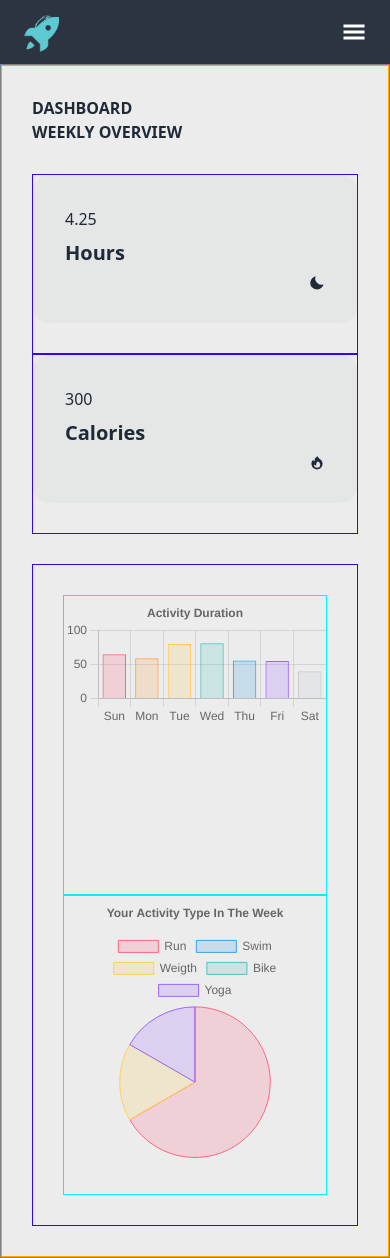
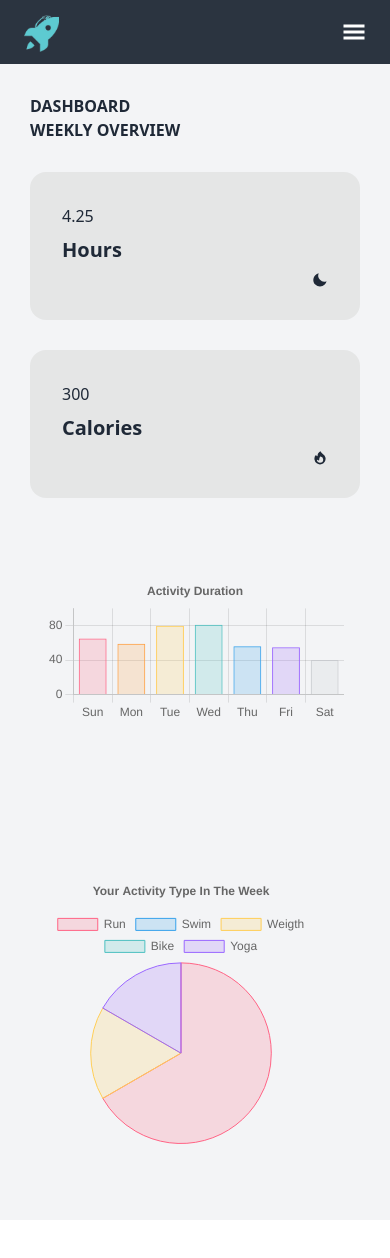
Before and after one commit to JSD5-Team-13/frontend-rocket-fit, a React (Vite) app: page / in a window 390 px wide. After the commit the page ends 1220 px from the top, so only its background shows below. Built offline with nearby package versions, Linux system fonts and the light colour scheme.

Commit message:
edit chart responsive

```diff
--- a/src/component/DashBoard.css
+++ b/src/component/DashBoard.css
@@ -1,19 +1,21 @@
 .dashboard{
     display: flex;
     flex-direction: row;
-    border: 1px solid gray;
-    background-color: #ECECEC;
+    /* border: 1px solid gray; */
+    /* background-color: #ECECEC; */
 }
 .user-profile{
     width: 25%;
-    border: 1px solid green;
+    /* border: 1px solid green; */
 }
 
 .data-dashboard{
     width: 75%;
-    border: 1px solid orange;
+    /* border: 1px solid orange; */
     padding: 30px;
     justify-content: center;
+    /* background-color: #ECECEC; */
+
 }
 
 .data-dashboard, h1, h3{
@@ -27,29 +29,30 @@
     padding-top: 30px;
     padding-bottom: 30px;
 }
+.data-sleep, .data-calories{
+    width: 45%;
+    /* border: 1px solid rgb(52, 4, 246); */
+}
+
 .data-chart{
     display: flex;
     flex-direction: row;
     justify-content: space-around;
-    column-gap: 16px;
-    padding: 30px;
-    /* width: 80%; */
-    border: 1px solid rgb(52, 4, 246);
+    /* column-gap: 16px; */
+    padding: 16px;
+    /* width: 100%; */
+    /* border: 1px solid rgb(52, 4, 246); */
 
-}
-.data-sleep, .data-calories{
-    width: 45%;
-    border: 1px solid rgb(52, 4, 246);
 }
 
 .bar-chart-activity-duration, .pie-chart-activity-type{
     height: 300px;
+    /* border: 1px solid rgb(4, 242, 246); */
     width: 100%;
-    border: 1px solid rgb(4, 242, 246);
 
 }
 
-@media screen and (max-width:768px){
+@media screen and (max-width:1024px){
  .user-profile{
     display: none;
  }
@@ -64,14 +67,13 @@
 
  .data-sleep, .data-calories, .bar-chart-activity-duration, .pie-chart-activity-type{
     align-items: center;
+    width: 100%;
     padding-bottom: 30px;
 
- }
+}
+
 h1, h3{
     padding-left: 0px;
 }
-.data-sleep, .data-calories{
-    width: 100%;
-}
 
 }
--- a/src/component/DashBoard.jsx
+++ b/src/component/DashBoard.jsx
@@ -4,6 +4,7 @@ import { Bar } from "react-chartjs-2";
 import { Pie } from "react-chartjs-2";
 import { BiSolidMoon } from "react-icons/bi";
 import { HiMiniFire } from "react-icons/hi2";
+import SideInformation from "./SideInformationBar";
 
 export const DashBoard = () => {
   const labels = ["Sun", "Mon", "Tue", "Wed", "Thu", "Fri", "Sat"];
@@ -57,6 +58,7 @@ export const DashBoard = () => {
           "rgba(153, 102, 255, 1)",
         ],
         borderWidth: 1,
+        borderAlign: "center",
       },
     ],
   };
@@ -65,16 +67,19 @@ export const DashBoard = () => {
     <>
       <NavbarLoggedIn />
       <div className="dashboard object-cover">
+        {/* SideInformation */}
         <div className="user-profile">
-          <p>User profile</p>
+          <SideInformation />
         </div>
-        <div className="data-dashboard">
+        {/* dashboard */}
+        <div className="data-dashboard  bg-gray-100">
           <h1>
             <strong> DASHBOARD</strong>
           </h1>
           <h3>
             <strong>WEEKLY OVERVIEW</strong>
           </h3>
+          {/* Card sleep & cal */}
           <div className="summarize-sleep-cal">
             <div className="data-sleep ">
               <div className="card bg-base-300 ">
@@ -100,7 +105,7 @@ export const DashBoard = () => {
               </div>
             </div>
             <div className="data-calories">
-              <div className="card bg-base-300 ">
+              <div className="card bg-base-300">
                 <div className="card-body">
                   <p>300</p>
                   <h2 className="card-title">Calories</h2>
@@ -123,9 +128,9 @@ export const DashBoard = () => {
               </div>
             </div>
           </div>
-
+          {/* chart */}
           <div className="data-chart">
-            <div className="bar-chart-activity-duration">
+            <div className="bar-chart-activity-duration ">
               <Bar
                 data={BarChartData}
                 options={{
@@ -141,7 +146,7 @@ export const DashBoard = () => {
                 }}
               />
             </div>
-            <div className="pie-chart-activity-type">
+            <div className="pie-chart-activity-type ">
               <Pie
                 data={PieChartData}
                 options={{
```
